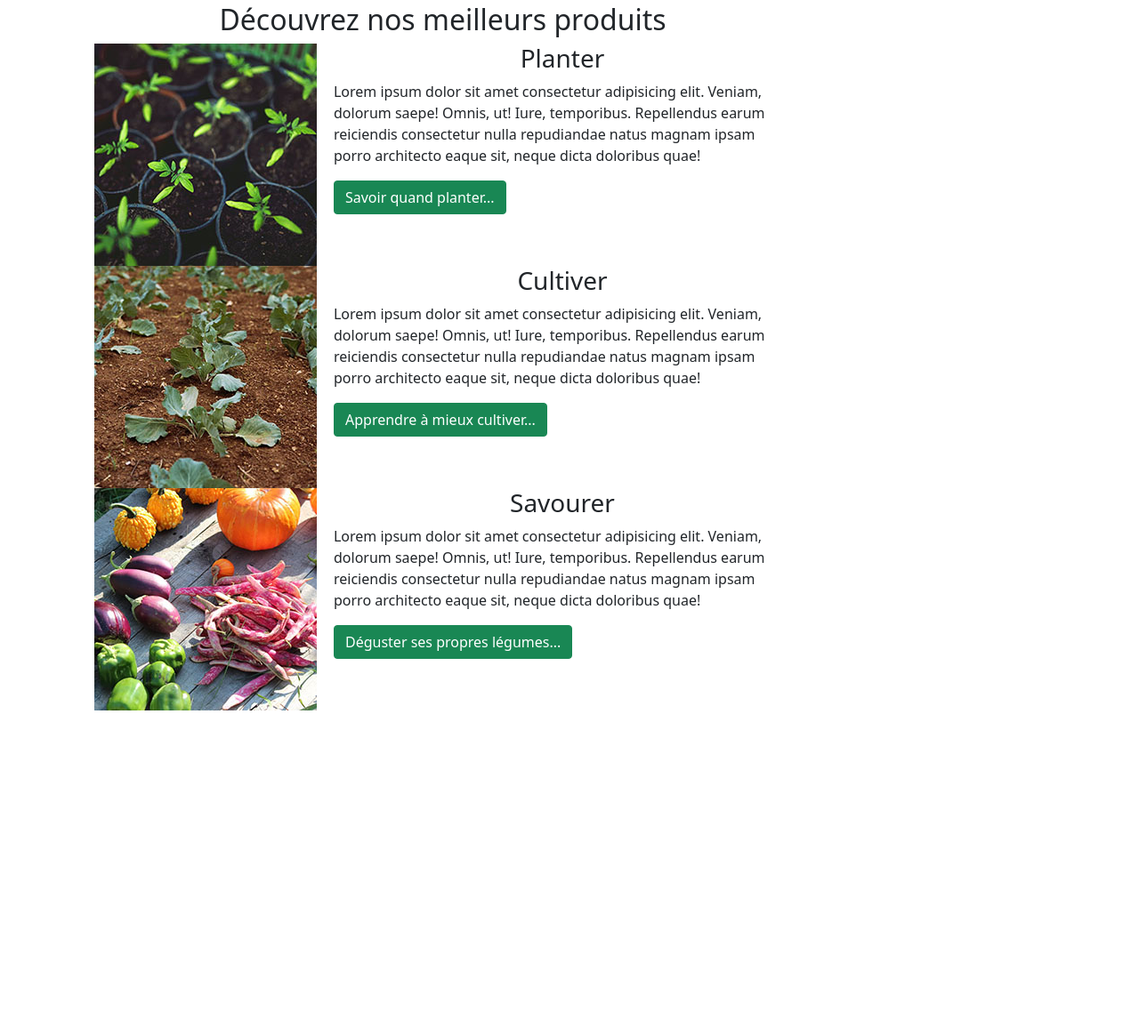
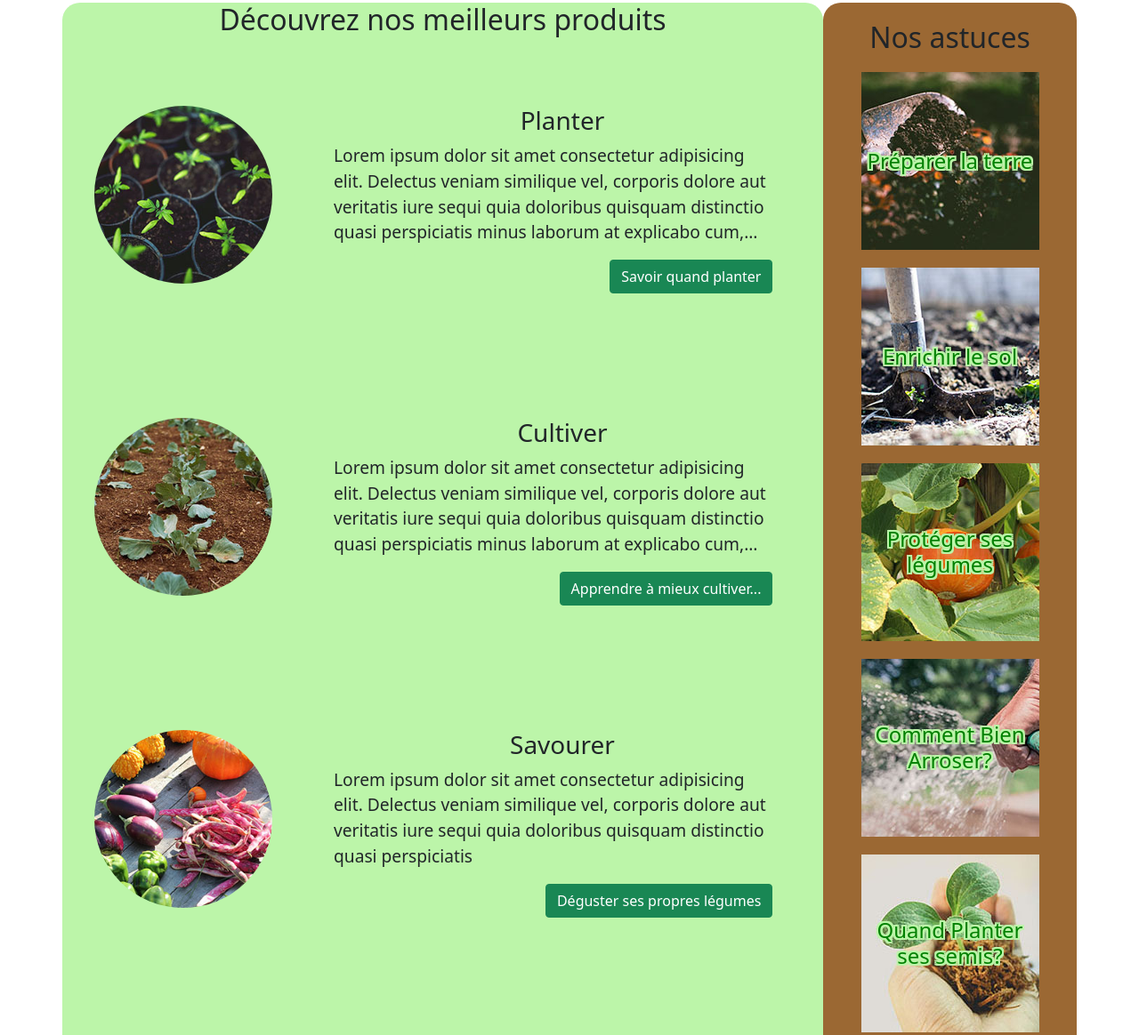
Before and after one commit to YohannPAYET/bootstrap_projectbyfromscratch, a plain HTML site: page index.html in a window 1280 px wide. Shown: the part 837-2001 px from the top of the page at 89% size. Before the commit the page ends 1636 px from the top, so only its background shows below. Drawn offline with nearby package versions, Linux system fonts and the light colour scheme.

Commit message:
finish project

```diff
--- a/index.html
+++ b/index.html
@@ -24,9 +24,9 @@
     <main>
       <div class="container">
         <div class="row">
-          <div class="col-lg-9" id="leftPart">
+          <div class="col-lg-9" id="leftpart">
+            <h2>Découvrez nos meilleurs produits</h2>
             <div class="container">
-              <h2>Découvrez nos meilleurs produits</h2>
               <div class="row elements">
                 <div class="col-sm-4">
                   <img src="media/planter.jpg" alt="planter" />
@@ -35,16 +35,21 @@
                   <h3>Planter</h3>
                   <p>
                     Lorem ipsum dolor sit amet consectetur adipisicing elit.
-                    Veniam, dolorum saepe! Omnis, ut! Iure, temporibus.
-                    Repellendus earum reiciendis consectetur nulla repudiandae
-                    natus magnam ipsam porro architecto eaque sit, neque dicta
-                    doloribus quae!
+                    Delectus veniam similique vel, corporis dolore aut veritatis
+                    iure sequi quia doloribus quisquam distinctio quasi
+                    perspiciatis minus laborum at explicabo cum, aliquam
+                    voluptatum praesentium?
                   </p>
+                  <div class="button">
                     <button class="btn btn-success">
-                    Savoir quand planter...
+                      Savoir quand planter
                     </button>
                   </div>
                 </div>
+              </div>
+            </div>
+
+            <div class="container">
               <div class="row elements">
                 <div class="col-sm-4">
                   <img src="media/cultiver.jpg" alt="cultiver" />
@@ -53,16 +58,20 @@
                   <h3>Cultiver</h3>
                   <p>
                     Lorem ipsum dolor sit amet consectetur adipisicing elit.
-                    Veniam, dolorum saepe! Omnis, ut! Iure, temporibus.
-                    Repellendus earum reiciendis consectetur nulla repudiandae
-                    natus magnam ipsam porro architecto eaque sit, neque dicta
-                    doloribus quae!
+                    Delectus veniam similique vel, corporis dolore aut veritatis
+                    iure sequi quia doloribus quisquam distinctio quasi
+                    perspiciatis minus laborum at explicabo cum, aliquam
                   </p>
+                  <div class="button">
                     <button class="btn btn-success">
                       Apprendre à mieux cultiver...
                     </button>
                   </div>
                 </div>
+              </div>
+            </div>
+
+            <div class="container">
               <div class="row elements">
                 <div class="col-sm-4">
                   <img src="media/savourer.jpg" alt="savourer" />
@@ -71,22 +80,81 @@
                   <h3>Savourer</h3>
                   <p>
                     Lorem ipsum dolor sit amet consectetur adipisicing elit.
-                    Veniam, dolorum saepe! Omnis, ut! Iure, temporibus.
-                    Repellendus earum reiciendis consectetur nulla repudiandae
-                    natus magnam ipsam porro architecto eaque sit, neque dicta
-                    doloribus quae!
+                    Delectus veniam similique vel, corporis dolore aut veritatis
+                    iure sequi quia doloribus quisquam distinctio quasi
+                    perspiciatis
                   </p>
+                  <div class="button">
                     <button class="btn btn-success">
-                    Déguster ses propres légumes...
+                      Déguster ses propres légumes
                     </button>
                   </div>
                 </div>
               </div>
+            </div>
+          </div>
 
-            <div class="col-lg-3" id="rightPart"></div>
+          <div class="col-lg-3" id="rightpart">
+            <h2>Nos astuces</h2>
+
+            <div
+              class="tips"
+              style="background: url(media/preparer.jpeg) no-repeat 50% 50%"
+            >
+              <h4>Préparer la terre</h4>
+            </div>
+
+            <div
+              class="tips"
+              style="background: url(media/enrichir.jpeg) no-repeat 50% 50%"
+            >
+              <h4>Enrichir le sol</h4>
+            </div>
+
+            <div
+              class="tips"
+              style="background: url(media/proteger.jpg) no-repeat 50% 50%"
+            >
+              <h4>Protéger ses légumes</h4>
+            </div>
+
+            <div
+              class="tips"
+              style="background: url(media/arroser.jpg) no-repeat 50% 50%"
+            >
+              <h4>Comment Bien Arroser?</h4>
+            </div>
+
+            <div
+              class="tips"
+              style="
+                background: url(media/quand-planter.jpeg) no-repeat 50% 50%;
+              "
+            >
+              <h4>Quand Planter ses semis?</h4>
             </div>
           </div>
         </div>
+      </div>
+
+      <div id="transition">
+        <img src="media/transition.png" alt="rateau">
+      </div>
+      <div id="newsletter">
+        <h4>Recever une nouvelle astuce tous les jours, incrivez vous à notre newsletter</h4>
+        <div class="input-group">
+          <input type="email" class="form-control" placeholder="entrez votre email...">
+          <div class="input-group-append">
+            <button class="btn btn-success">Soumettre</button>
+          </div>
+        </div>
+      </div>
+
+      <footer>
+        <img src="media/logo.png" alt="logo">
+        <p>fromScratch(); 2020 ©</p>
+      </footer>
+
     </main>
   </body>
 </html>
--- a/style.css
+++ b/style.css
@@ -41,3 +41,138 @@ h1 {
     }
 
 }
+
+/* ***** HEADER ***** */
+
+/* ***** Left Part ***** */
+
+#leftpart {
+    background-color: #BCF5A9;
+    border-radius: 20px 20px 0 0;
+}
+
+.elements {
+    padding: 70px 0;
+}
+
+.elements img {
+    border-radius: 50%;
+    width: 200px;
+}
+
+.elements p {
+    font-size: 1.2em;
+    display: -webkit-box;
+    -webkit-box-orient: vertical;
+    -webkit-line-clamp: 4;
+    overflow: hidden;
+    padding-right: 20px;
+}
+
+.elements .button {
+    text-align: right;
+    margin: 15px 4% 0 0;
+}
+
+/* ***** Left Part ***** */
+
+/* ***** Right Part ***** */
+
+#rightpart{
+    background-color: #9B6833;
+    border-radius: 20px;
+    padding: 20px;
+}
+
+.tips{
+    height: 200px;
+    width: 200px;
+    margin: 20px auto;
+}
+
+
+.tips h4{
+    position: relative;
+    color: green;
+    top: 50%;
+    transform: translateY(-50%);
+    text-shadow: 2px 2px 0 #BCF5A9, 2px -2px 0 #BCF5A9, -2px 2px 0 #BCF5A9, -2px -2px 0 #BCF5A9, 2px 0px 0 #BCF5A9, 0px 2px 0 #BCF5A9, -2px 0px 0 #BCF5A9, 0px -2px 0 #BCF5A9;
+}
+
+.tips:hover{
+    transform: scale(1.08);
+    cursor: pointer;
+    opacity: 0.8;
+    transition: ease-out 0.2s;
+}
+
+/* ***** Right Part ***** */
+
+#transition{
+    padding: 50px 0;
+}
+
+#transition img{
+        animation: slide-right ease-out 5s infinite alternate forwards;
+}
+
+@keyframes slide-right {
+    0% {
+      transform: translateX(0);
+    }
+
+    20%{
+        transform: translateX(100px);
+    }
+
+    40%{
+        transform: translateY(-40px);
+    }
+
+    60%{
+        transform: translateY(40px);
+    }
+
+    80%{
+        transform: translateX(-100px);
+    }
+
+    100%{
+        transform: translateX(0);
+    }
+}
+
+/* ***** Right Part ***** */
+
+/* ***** Newsletter ***** */
+
+#newsletter{
+    background: url(media/newsletter.jpeg);
+    background-size: cover;
+    height: 370px;
+    width: 70%;
+    min-width: 450px;
+    margin: 0 auto;
+    border-radius: 50%;
+    margin-bottom: 70px;
+}
+
+#newsletter h4{
+    margin-top: 15px;
+    padding: 100px 0 20px 0;
+    font-size: 2em;
+    text-shadow: 2px 2px 0 #BCF5A9, 2px -2px 0 #BCF5A9, -2px 2px 0 #BCF5A9, -2px -2px 0 #BCF5A9, 2px 0px 0 #BCF5A9, 0px 2px 0 #BCF5A9, -2px 0px 0 #BCF5A9, 0px -2px 0 #BCF5A9;
+}
+
+#newsletter .input-group{
+    width: 40%;
+    min-width: 350px;
+    margin: 0 auto;
+}
+
+footer{
+    background-color: #BCF5A9;
+    padding: 15px 0 4px 0;
+}
+
+/* ***** Newsletter ***** */
```
Also changed, not shown: index.min.html (added, +1 -0 lines), style.min.css (added). Lines whose indentation alone changed are shown as unchanged.
